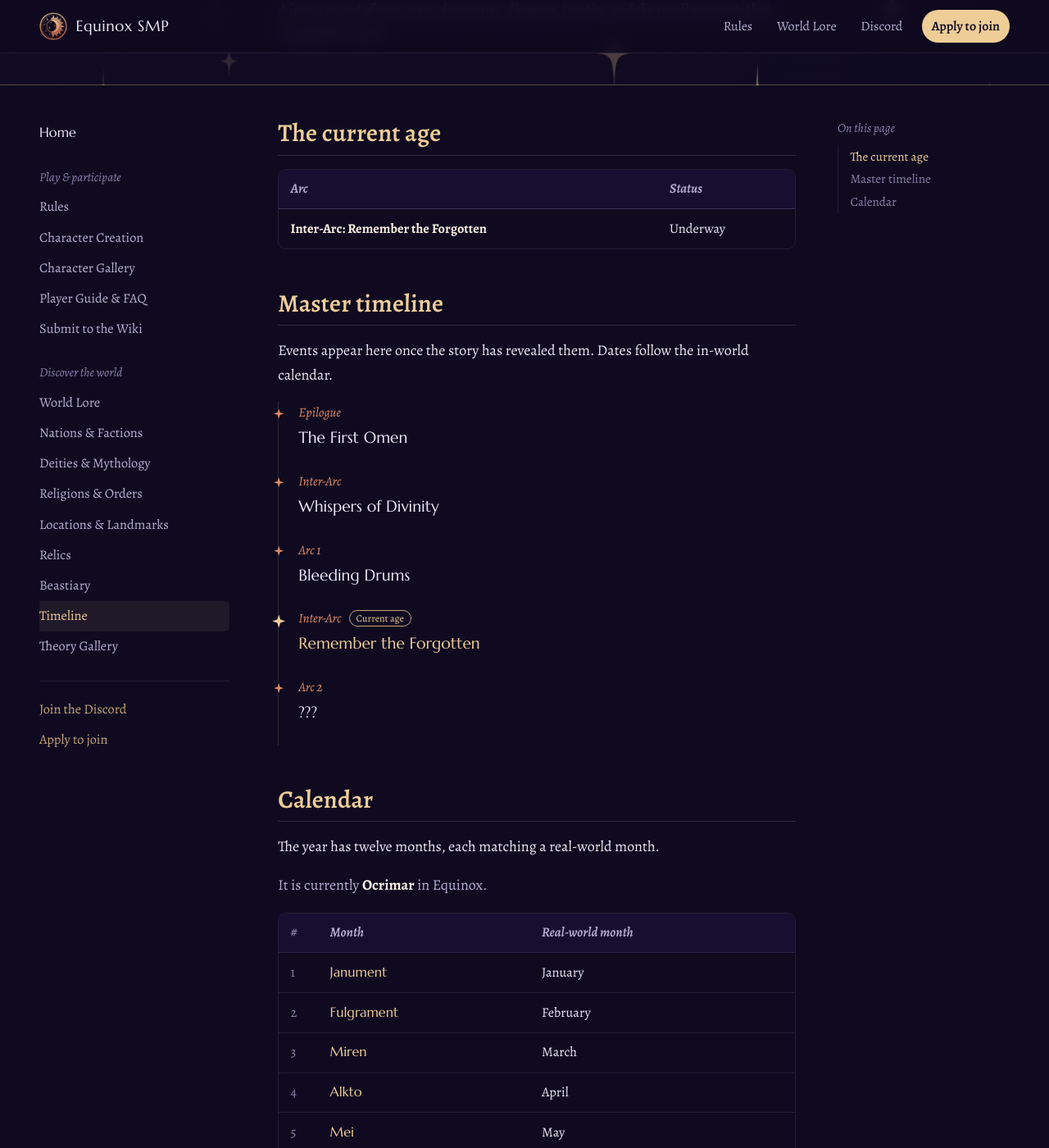
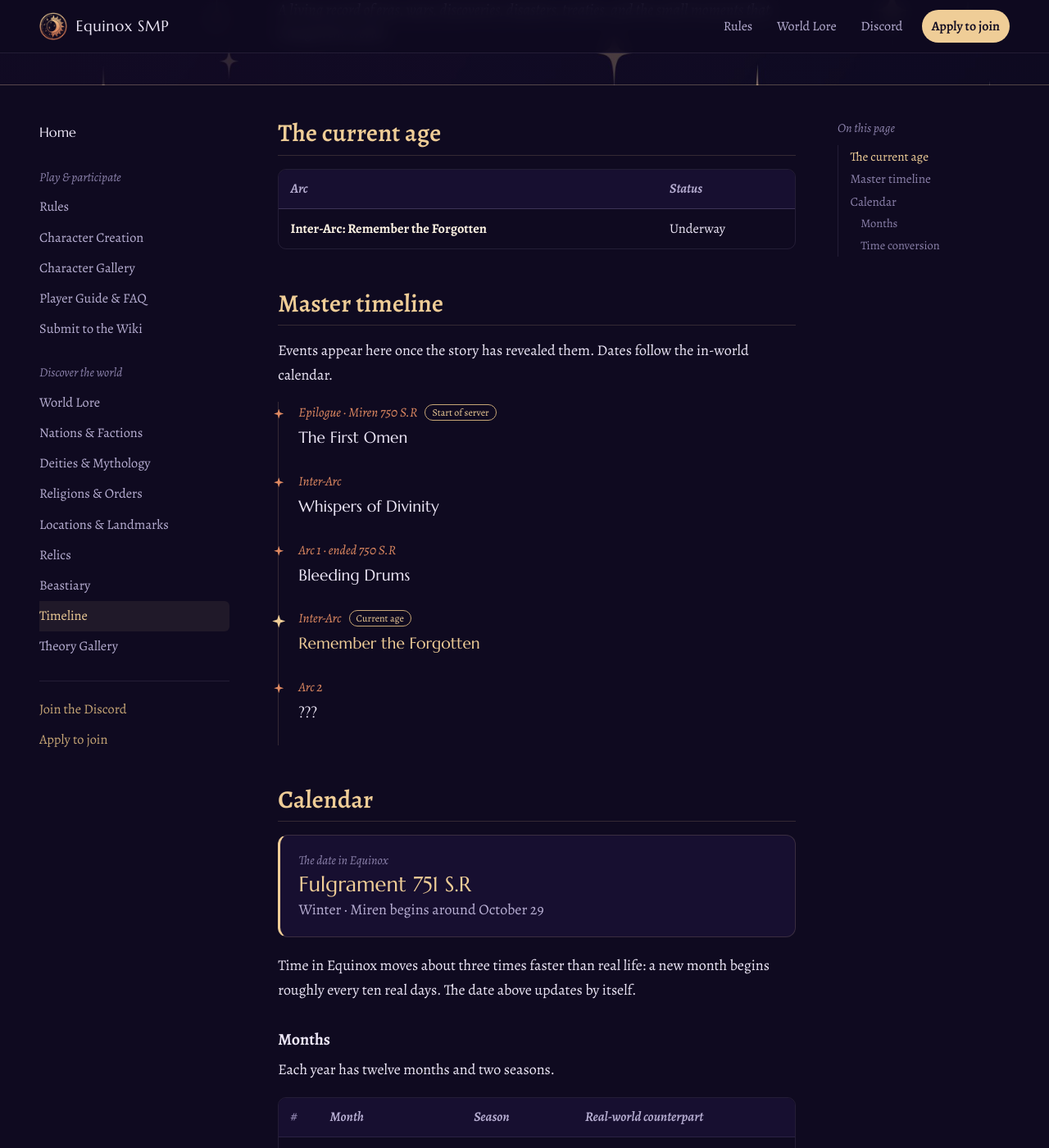
Before and after one commit to smpequinox/smpequinox.github.io, a Jekyll site: the page built from timeline.md, in a window 1280 px wide and 1400 px high, scrolled down 237 px. Shown: the whole window at 82% size. Built offline with Jekyll 4.4.1, drawn with Linux system fonts in a browser that asks for light colours; some of the changed text lies outside the part shown.

Commit message:
Make the calendar count in-world time automatically
The Timeline's calendar now shows the current in-world date, counting
forward from Fulgrament 751 S.R on 19 October 2026 at one month per
~10.15 real days (3 in-world years per real year). Settings live under
calendar: in _config.yml. Months get a season (Summer / Winter), and a
time conversion table is added. The timeline gets Miren 750 S.R as
the start of the server and Arc 1 ending in 750 S.R.

Co-Authored-By: Claude Opus 5.5 <noreply@anthropic.com>
Claude-Session: https://claude.ai/code/session_012pD2useRZpTrTfTm1Gthrx

```diff
--- a/_config.yml
+++ b/_config.yml
@@ -18,6 +18,17 @@ submit_url: "https://github.com/smpequinox/smpequinox.github.io/issues/new/choos
 
 # The story arc currently running
 current_arc: "Inter-Arc: Remember the Forgotten"
+
+# The in-world calendar. The Timeline page counts forward from this point
+# to show the current in-world month and year. To correct the date, set
+# start_date to today's real date and start_month / start_year to the
+# in-world date right now (start_month: 1 = Janument ... 12 = Decrimar).
+calendar:
+  era: "S.R"
+  start_date: "2026-10-19"
+  start_month: 2
+  start_year: 751
+  days_per_month: 10.1458   # real days per in-world month (3 in-world years = 1 real year)
 
 # Leave these alone unless the site moves to a different address
 url: ""
--- a/_data/timeline.yml
+++ b/_data/timeline.yml
@@ -12,14 +12,16 @@
 #   summary: "Raiders broke the eastern wall during the harvest festival."
 #   link: "/locations-and-landmarks/"
 #   current: true marks the age the story is in now (optional)
+#   tag:     a short label shown beside the date, e.g. "Start of server" (optional)
 
-- date: "Epilogue"
+- date: "Epilogue · Miren 750 S.R"
   event: "The First Omen"
+  tag: "Start of server"
 
 - date: "Inter-Arc"
   event: "Whispers of Divinity"
 
-- date: "Arc 1"
+- date: "Arc 1 · ended 750 S.R"
   event: "Bleeding Drums"
 
 - date: "Inter-Arc"
--- a/_includes/timeline-list.html
+++ b/_includes/timeline-list.html
@@ -2,7 +2,7 @@
 {%- if rows and rows.size > 0 %}
 <ol class="chronicle">
 {%- for row in rows %}
-<li{% if row.current %} class="chronicle__current"{% endif %}><p class="chronicle__date">{{ row.date }}{% if row.current %} <span class="status">Current age</span>{% endif %}</p><p class="chronicle__event">{% if row.link %}<a href="{{ row.link | relative_url }}">{{ row.event }}</a>{% else %}{{ row.event }}{% endif %}</p>{% if row.summary %}<p class="chronicle__summary">{{ row.summary }}</p>{% endif %}</li>
+<li{% if row.current %} class="chronicle__current"{% endif %}><p class="chronicle__date">{{ row.date }}{% if row.tag %} <span class="status">{{ row.tag }}</span>{% endif %}{% if row.current %} <span class="status">Current age</span>{% endif %}</p><p class="chronicle__event">{% if row.link %}<a href="{{ row.link | relative_url }}">{{ row.event }}</a>{% else %}{{ row.event }}{% endif %}</p>{% if row.summary %}<p class="chronicle__summary">{{ row.summary }}</p>{% endif %}</li>
 {%- endfor %}
 </ol>
 {%- else %}
--- a/assets/css/site.css
+++ b/assets/css/site.css
@@ -745,7 +745,14 @@ button { font: inherit; color: inherit; }
 .calendar__name { font-family: var(--display); color: var(--gilt); }
 .calendar tr.is-current td { background: rgba(239, 205, 151, 0.08); }
 .calendar tr.is-current td:first-child { box-shadow: inset 3px 0 0 var(--gilt); }
-.calendar__now { color: var(--ink-2); }
+.calendar-now {
+  margin: 0 0 1.25rem; padding: 1.1rem 1.4rem; border-radius: 12px;
+  background: var(--night-2); border: 1px solid var(--line); border-left: 3px solid var(--gilt);
+}
+.prose .calendar-now p { margin: 0; }
+.calendar-now__label { color: var(--ink-3); font-style: italic; font-size: .95rem; }
+.calendar-now__date { font-family: var(--display); font-size: 1.6rem; color: var(--gilt); line-height: 1.3; }
+.calendar-now__detail { color: var(--ink-2); }
 .chronicle__date .status { font-style: normal; font-size: .75rem; padding: .2rem .5rem; margin-left: .4rem; vertical-align: .1em; }
 
 /* relationship tree on character pages */
--- a/assets/js/site.js
+++ b/assets/js/site.js
@@ -261,18 +261,27 @@
     window.addEventListener("resize", function () { applyView(false); });
   }
 
-  /* ---------- Calendar: highlight the in-world month for today's date ---------- */
-  var calendar = document.querySelector("[data-calendar]");
-  if (calendar) {
-    var row = calendar.querySelector('[data-month="' + (new Date().getMonth() + 1) + '"]');
-    var now = document.querySelector("[data-calendar-now]");
-    if (row) {
-      row.classList.add("is-current");
-      if (now) {
-        now.innerHTML = "It is currently <strong></strong> in Equinox.";
-        now.querySelector("strong").textContent = row.querySelector(".calendar__name").textContent;
-        now.hidden = false;
-      }
+  /* ---------- Calendar: count in-world months forward from the start date in _config.yml ---------- */
+  var calNow = document.querySelector("[data-calendar-now]");
+  var calTable = document.querySelector("[data-calendar]");
+  if (calNow && calTable) {
+    var rows = calTable.querySelectorAll("tr[data-month]");
+    var startParts = calNow.dataset.start.split("-");
+    var start = new Date(+startParts[0], +startParts[1] - 1, +startParts[2]);
+    var daysPerMonth = parseFloat(calNow.dataset.days);
+    var dayMs = 86400000;
+    var passed = Math.floor((Date.now() - start.getTime()) / dayMs / daysPerMonth);
+    if (passed >= 0 && rows.length === 12 && daysPerMonth > 0) {
+      var total = (+calNow.dataset.year) * 12 + (+calNow.dataset.month - 1) + passed;
+      var year = Math.floor(total / 12);
+      var index = total % 12;
+      var row = rows[index];
+      var nextRow = rows[(index + 1) % 12];
+      var nextStart = new Date(start.getTime() + Math.floor((passed + 1) * daysPerMonth) * dayMs);
+      calNow.querySelector("[data-calendar-date]").textContent = row.dataset.name + " " + year + " " + calNow.dataset.era;
+      calNow.querySelector("[data-calendar-detail]").textContent = row.dataset.season + " \u00b7 " + nextRow.dataset.name +
+        " begins around " + nextStart.toLocaleDateString(undefined, { month: "long", day: "numeric" });
+      rows.forEach(function (r) { r.classList.toggle("is-current", r === row); });
     }
   }
 
--- a/timeline.md
+++ b/timeline.md
@@ -17,15 +17,36 @@ Events appear here once the story has revealed them. Dates follow the in-world c
 
 ## Calendar
 
-The year has twelve months, each matching a real-world month.
+{% assign cal = site.calendar %}{% assign start_index = cal.start_month | minus: 1 %}{% assign start = site.data.calendar[start_index] %}
+<div class="calendar-now" data-calendar-now data-start="{{ cal.start_date }}" data-month="{{ cal.start_month }}" data-year="{{ cal.start_year }}" data-days="{{ cal.days_per_month }}" data-era="{{ cal.era }}">
+  <p class="calendar-now__label">The date in Equinox</p>
+  <p class="calendar-now__date" data-calendar-date>{{ start.month }} {{ cal.start_year }} {{ cal.era }}</p>
+  <p class="calendar-now__detail" data-calendar-detail>{{ start.season }}</p>
+</div>
 
-<p class="calendar__now" data-calendar-now hidden></p>
+Time in Equinox moves about three times faster than real life: a new month begins roughly every ten real days. The date above updates by itself.
+
+### Months
+
+Each year has twelve months and two seasons.
 
 <table class="calendar" data-calendar>
-<thead><tr><th>#</th><th>Month</th><th>Real-world month</th></tr></thead>
+<thead><tr><th>#</th><th>Month</th><th>Season</th><th>Real-world counterpart</th></tr></thead>
 <tbody>
 {%- for m in site.data.calendar %}
-<tr data-month="{{ forloop.index }}"><td>{{ forloop.index }}</td><td class="calendar__name">{{ m.month }}</td><td>{{ m.real }}</td></tr>
+<tr data-month="{{ forloop.index }}" data-name="{{ m.month }}" data-season="{{ m.season }}"{% if forloop.index == cal.start_month %} class="is-current"{% endif %}><td>{{ forloop.index }}</td><td class="calendar__name">{{ m.month }}</td><td>{{ m.season }}</td><td>{{ m.real }}</td></tr>
 {%- endfor %}
 </tbody>
 </table>
+
+### Time conversion
+
+| In Equinox | In real life |
+| --- | --- |
+| 1 month | about 10 days |
+| 2 months | about 20 days |
+| 3 months | 1 month |
+| 4 months | 1 month and 10 days |
+| 6 months (one season) | 2 months |
+| 12 months (1 year) | 4 months |
+| 3 years | 1 year |
```
Also changed, not shown: _data/calendar.yml (+14 -1 lines).
